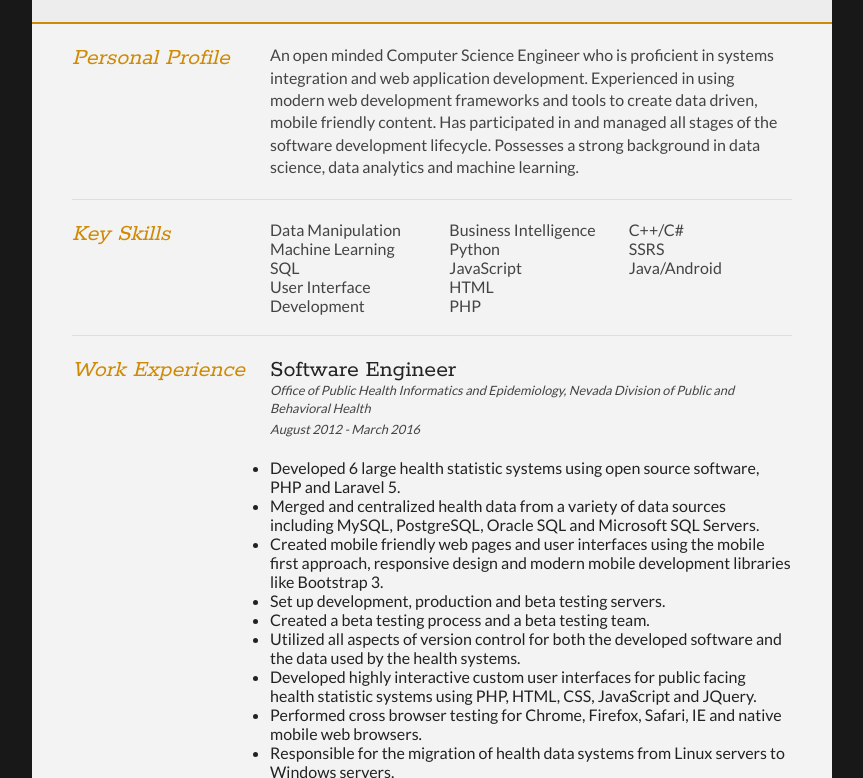
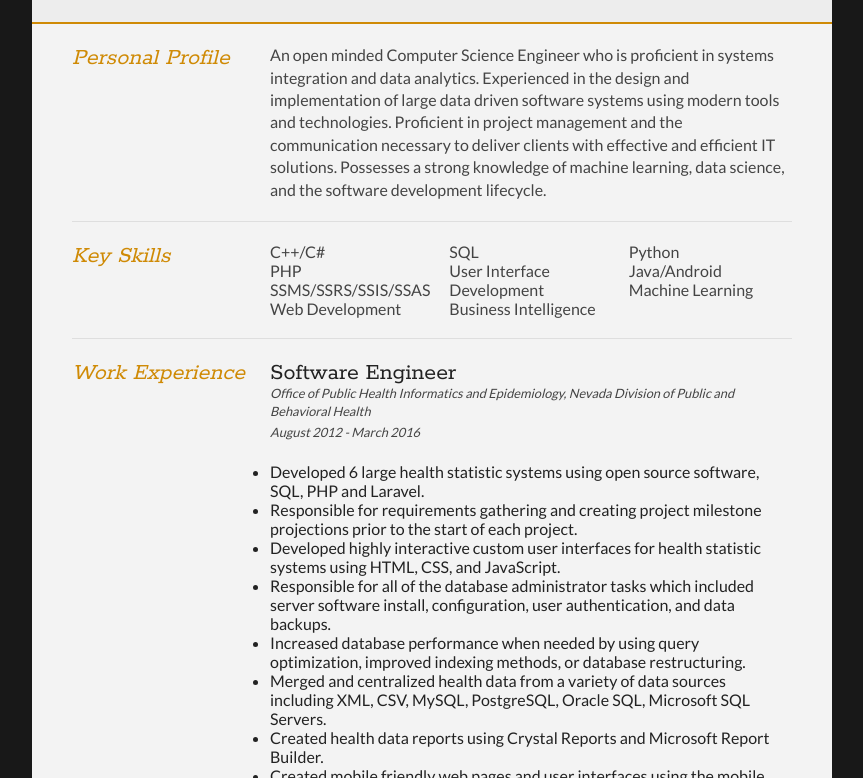
Before and after one commit to derekraymorgan/derekraymorgan.github.io, a plain HTML site: page index.html in a window 1280 px wide. Shown: the part 152-930 px from the top of the page, without its empty margins (208-1071 px from the left). Drawn offline with nearby package versions, Linux system fonts and the light colour scheme.

Commit message:
changed summary

```diff
--- a/index.html
+++ b/index.html
@@ -67,10 +67,11 @@
 					<div class="sectionContent">
 
 						<p>
-							An open minded Computer Science Engineer who is proficient in systems integration and web application development.
-							Experienced in using modern web development frameworks and tools to create data driven, mobile friendly content.
-							Has participated in and managed all stages of the software development lifecycle. Possesses a strong background in
-							data science, data analytics and machine learning.
+							An open minded Computer Science Engineer who is proficient in systems integration and data analytics.
+							Experienced in the design and implementation of large data driven software systems using modern tools
+							and technologies. Proficient in project management and the communication necessary to deliver
+							clients with effective and efficient IT solutions.
+							Possesses a strong knowledge of machine learning, data science, and the software development lifecycle.
 						</p>
 
 					</div>
@@ -91,18 +92,16 @@
 
 					<ul class="keySkills">
 
-						<li>Data Manipulation</li>
-						<li>Machine Learning</li>
+						<li>C++/C#</li>
+						<li>PHP</li>
+						<li>SSMS/SSRS/SSIS/SSAS</li>
+						<li>Web Development</li>
 						<li>SQL</li>
 						<li>User Interface Development</li>
 						<li>Business Intelligence</li>
 						<li>Python</li>
-						<li>JavaScript</li>
-						<li>HTML</li>
-						<li>PHP</li>
-						<li>C++/C#</li>
-						<li>SSRS</li>
 						<li>Java/Android</li>
+						<li>Machine Learning</li>
 
 					</ul>
 
@@ -131,12 +130,32 @@
 							<ul>
 
 								<li>
-									Developed 6 large health statistic systems using open source software, PHP and Laravel 5.
+									Developed 6 large health statistic systems using open source software, SQL, PHP and Laravel.
 								</li>
 
 								<li>
-									Merged and centralized health data from a variety of data sources including MySQL,
-									PostgreSQL, Oracle SQL and Microsoft SQL Servers.
+									Responsible for requirements gathering and creating project milestone projections prior to the start of each project.
+								</li>
+
+								<li>
+									Developed highly interactive custom user interfaces for health statistic systems using HTML, CSS, and JavaScript.
+								</li>
+
+								<li>
+									Responsible for all of the database administrator tasks which included server software install, configuration, user authentication, and data backups.
+								</li>
+
+								<li>
+									Increased database performance when needed by using query optimization, improved indexing methods, or database restructuring.
+								</li>
+
+								<li>
+									Merged and centralized health data from a variety of data sources including XML, CSV, MySQL,
+									PostgreSQL, Oracle SQL, Microsoft SQL Servers.
+								</li>
+
+								<li>
+									Created health data reports using Crystal Reports and Microsoft Report Builder.
 								</li>
 
 								<li>
@@ -145,19 +164,20 @@
 								</li>
 
 								<li>
-									Set up development, production and beta testing servers.
+									Integrated Google maps into electronic health statistic reports in order to create
+									highly interactive geospatial data visualizations.
 								</li>
 
 								<li>
-									Created a beta testing process and a beta testing team.
+									Set up development, production and beta testing servers on both Windows and Linux.
+								</li>
+
+								<li>
+									Created a beta testing process and a beta testing team for each major project.
 								</li>
 
 								<li>
 									Utilized all aspects of version control for both the developed software and the data used by the health systems.
-								</li>
-
-								<li>
-									Developed highly interactive custom user interfaces for public facing health statistic systems using PHP, HTML, CSS, JavaScript and JQuery.
 								</li>
 
 								<li>
@@ -169,10 +189,6 @@
 								</li>
 
 								<li>
-									Responsible for creating project milestone projections prior to the start of each project.
-								</li>
-
-								<li>
 									Used Google's optical character recognition software(tesseract-ocr) in conjunction
 									with Python to automatically detect a unique ID on 15,000 scanned PDF documents.
 									This ID was needed to link these health forms back to data in other databases.
@@ -180,16 +196,8 @@
 								</li>
 
 								<li>
-									Created an error/bug submission system for public users to submit errors that they experience.
-								</li>
-
-								<li>
 									Continuously explored and integrated new software technology, tools, ideas and
 									methods in order to develop and manage software more effectively.
-								</li>
-
-								<li>
-									Setup and administered LAMP/WAMP production servers used to host various health webpages and data portals.
 								</li>
 
 
@@ -347,12 +355,12 @@
 					<ul class="keySkills classes">
 
 						<li>Web Master for UNR Association for Computing Machinery</li>
-						<li>Machine Learning</li>
+						<li>Machine Learning Programming Contests</li>
 						<li>UNR Intramural Soccer</li>
 
 						<li>Disc Golf</li>
 						<li>Cooking</li>
-						<li>Snowboarding</li>
+						<li>Pool</li>
 
 					</ul>
 
```
